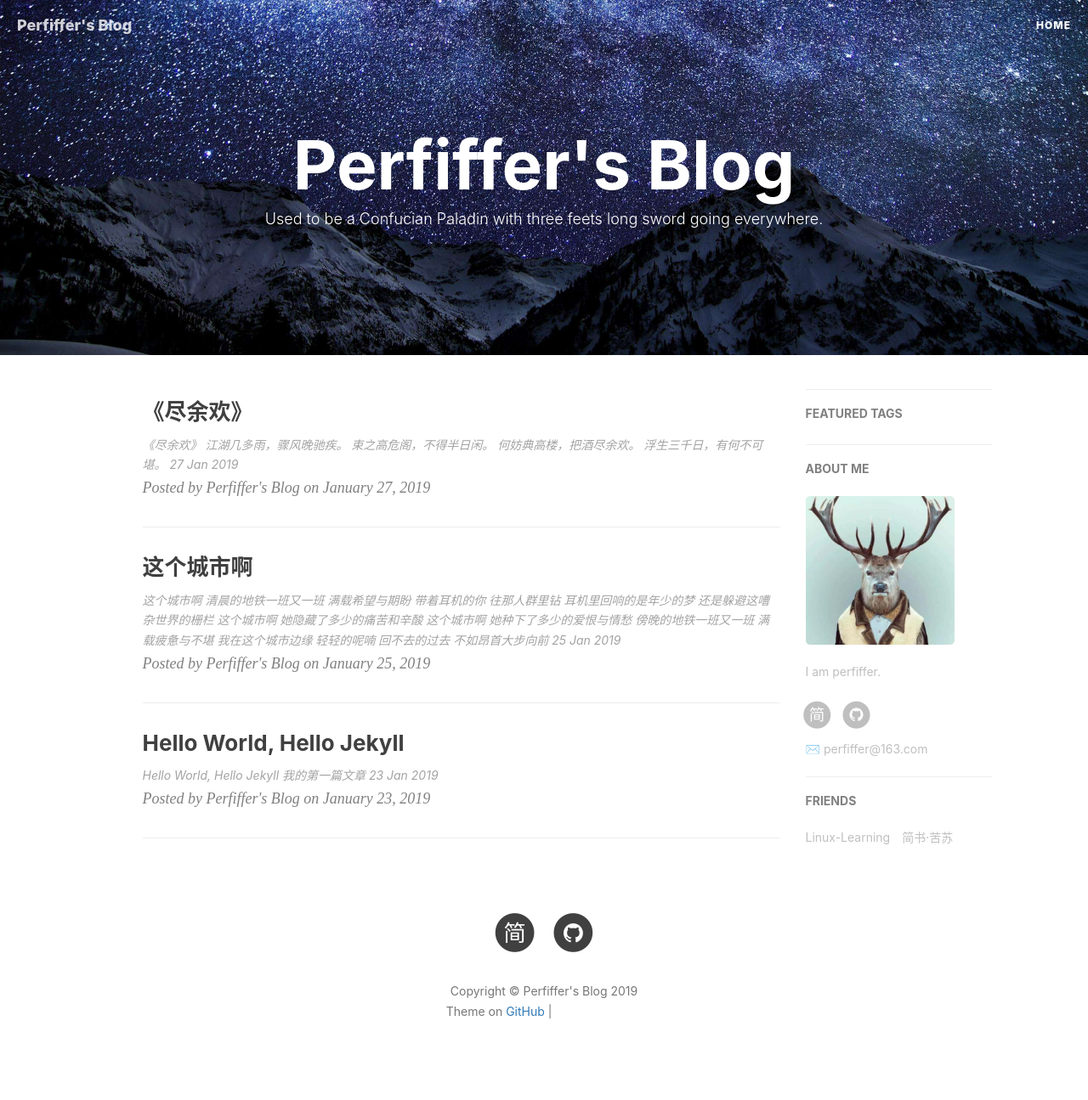
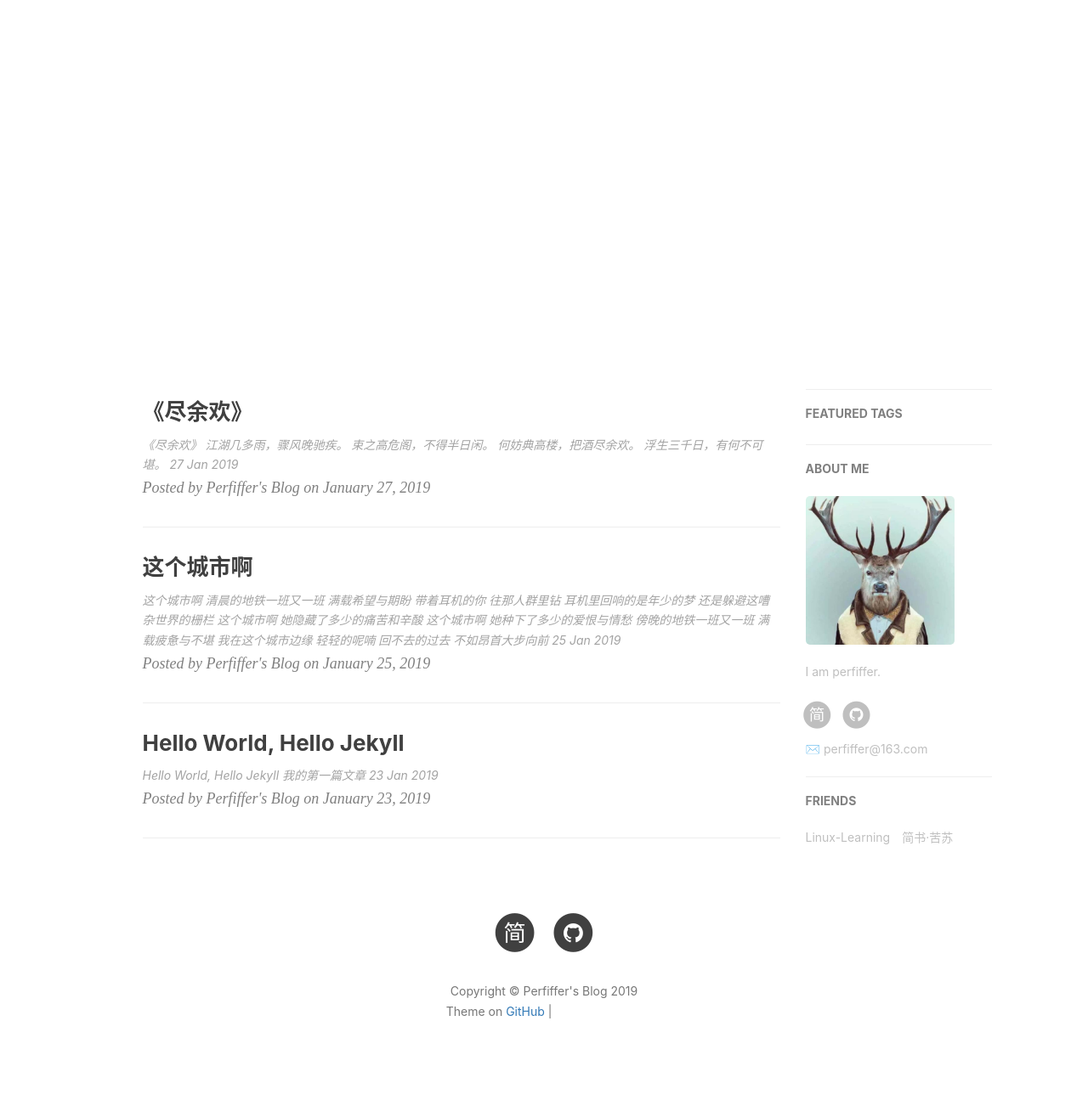
Before and after one commit to perfiffer/perfiffer.github.io, a Jekyll site: the page built from index.html, in a window 1280 px wide. Shown: the whole page at 85% size. Built offline with Jekyll 4.4.1, drawn with Linux system fonts in a browser that asks for light colours; nearby versions of some CDN libraries; the list of posts is cut into pages by our own code; comment, search, counter and statistics services are not loaded; grey boxes are pictures that could not be loaded.

Commit message:
delete header-img

```diff
--- a/_config.yml
+++ b/_config.yml
@@ -1,7 +1,7 @@
 # Site settings
 title: Perfiffer's Blog
 SEOTitle: A Debunk Place | Perfiffer's Blog
-header-img: img/header-back.jpg
+# header-img: img/header-back.jpg
 email: perfiffer@163.com
 description: "Silly can grow up with debunk."
 keyword: "perfiffer, silly, debunk, linux, blog"
```
